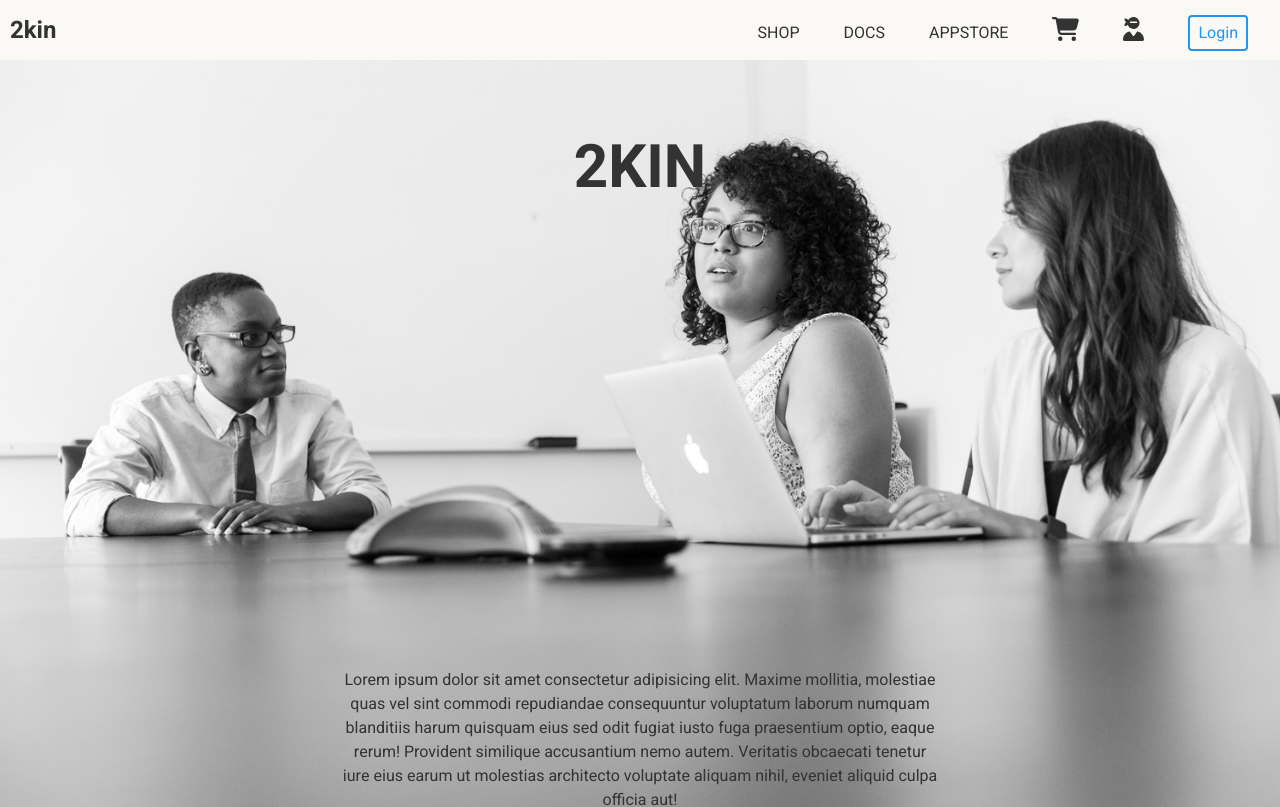
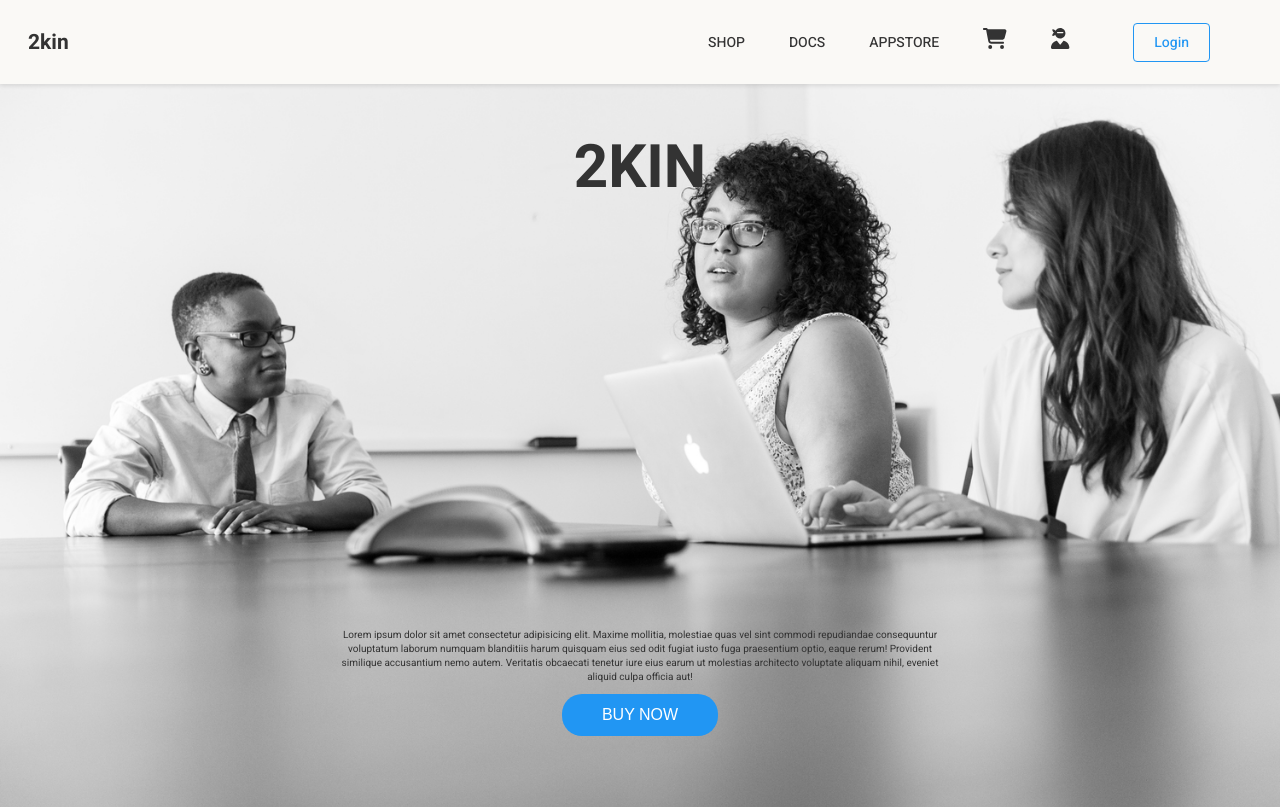
Before and after one commit to SirSicard/2KIN-Onboarding, a React (Vite) app in the folder client/: page / in a window 1280 px wide. Shown: the top 807 px of the page. Built offline with nearby package versions, Linux system fonts and the light colour scheme.

Commit message:
just fix little problelm and extract in nav css

```diff
--- a/client/src/index.css
+++ b/client/src/index.css
@@ -1,12 +1,13 @@
 @import url("https://fonts.googleapis.com/css2?family=Heebo:wght@100..900&display=swap");
-*,
-*::before,
-*::after {
+* {
   box-sizing: border-box;
+  margin: 0;
+  padding: 0;
 }
 
 body {
   font-family: "Heebo", sans-serif;
+  font-size: 62.5%;
 }
 
 /*light mode*/
@@ -21,8 +22,3 @@ body {
   --medium-green: #4caf50;
   --dark-green: #388e3c;
 }
-
-body {
-  margin: 0;
-  padding: 0;
-}
--- a/client/src/styles/navbar.css
+++ b/client/src/styles/navbar.css
@@ -1,20 +1,21 @@
 @import "../index.css";
 
 nav > .navbar-top {
-  height: 60px;
-  padding: 0 10px 0 10px;
+  height: 6em;
+  padding: 0 2em;
+  font-size: 1.4em;
+  font-weight: 500;
   display: flex;
   justify-content: space-between;
-  flex-direction: row;
   align-items: center;
   position: fixed;
   width: 100%;
   background-color: var(--main-bg-color);
-  margin-bottom: 60px;
+  box-shadow: 0 2px 4px rgba(0, 0, 0, 0.1);
   z-index: 1;
 }
 .navbar-icon {
-  font-size: x-large;
+  font-size: 1.5em;
 }
 
 .mobile-nav-right {
@@ -34,16 +35,15 @@ nav > .navbar-top {
 
 
 nav .nav-login-btn {
-  padding: 4px 8px;
-  border: 2px solid var(--button-bg-color);
+  padding: 8px 20px;
+  margin: 0 20px;
+  display: inline-block;
+  outline: none;
+  border: 1px solid var(--button-bg-color);
   border-radius: 4px;
   color: var(--button-bg-color);
 }
 
-nav .nav-login-btn:hover {
-  border-color: var(--button-hover-color);
-  color: var(--button-hover-color);
-}
 
 .dropdown-menu {
   display: none;
```
